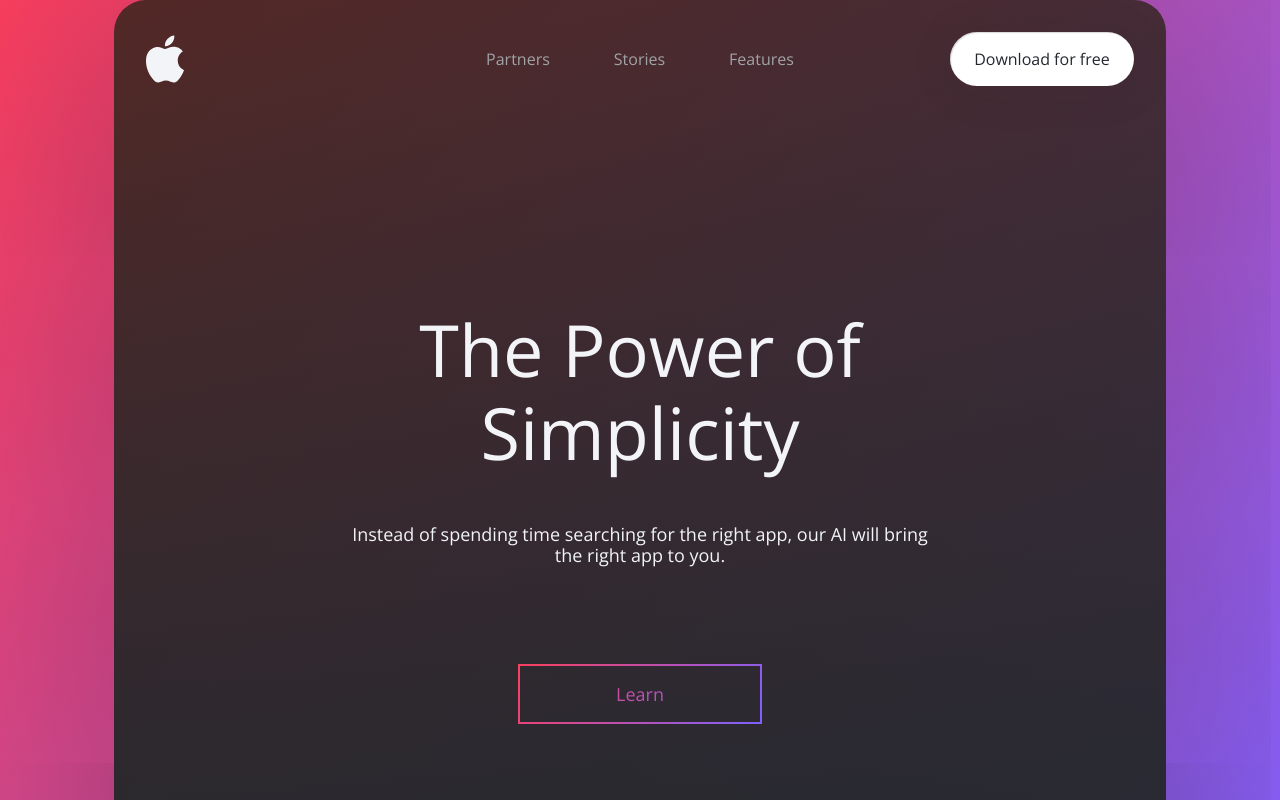
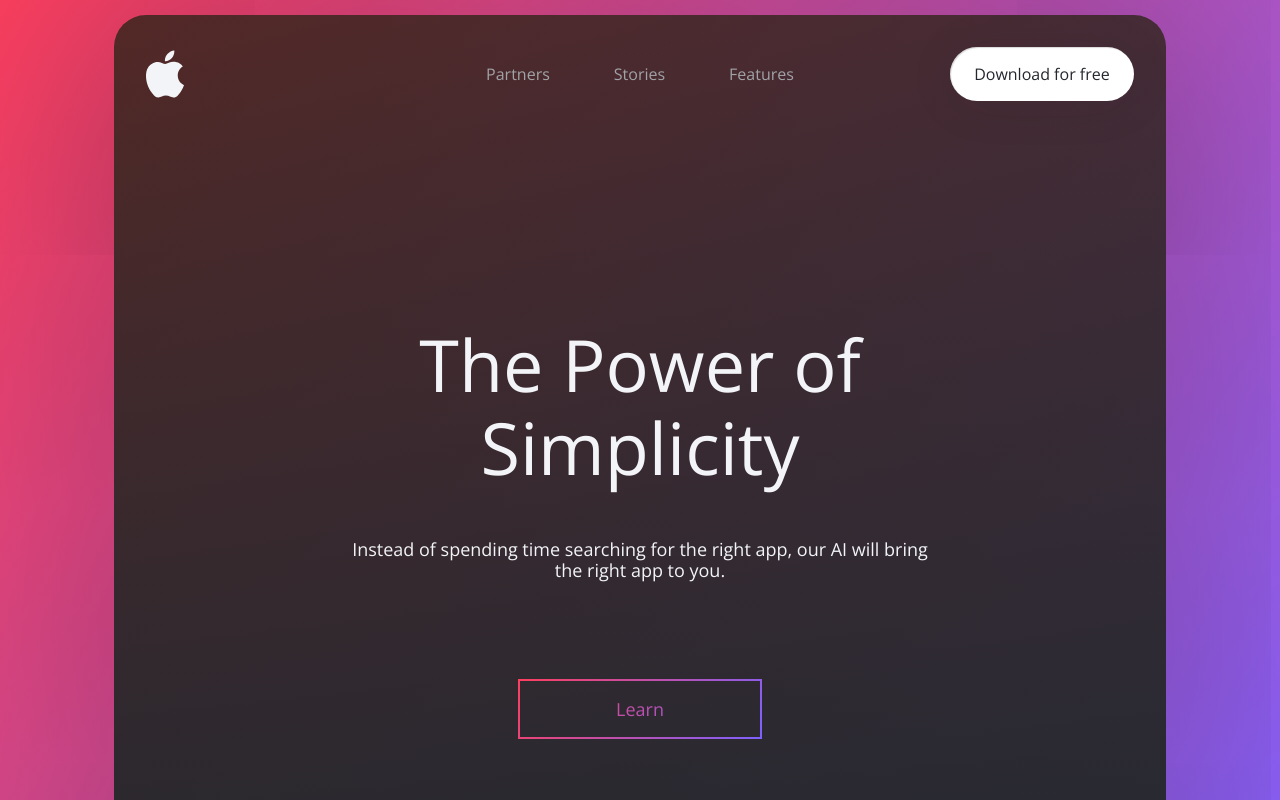
Before and after one commit to OlgaUsovich/react-power-implicity, a React (Create React App) app: page / in a window 1280 px wide. Shown: the top 800 px of the page. Built offline with nearby package versions, Linux system fonts and the light colour scheme; the HTML template or start-up script is replaced by a standard one.

Commit message:
feat(hw-36): add margin to container

```diff
--- a/public/index.html
+++ b/public/index.html
@@ -11,6 +11,6 @@
   </head>
   <body>
     <noscript>You need to enable JavaScript to run this app.</noscript>
-    <div id="root"></div>
+    <div id="root" class="root"></div>
   </body>
 </html>
--- a/src/App.scss
+++ b/src/App.scss
@@ -13,7 +13,7 @@
   height: 100%;
 }
 
-#root {
+.root {
   display: flex;
   flex-direction: column;
   justify-content: center;
@@ -27,7 +27,7 @@
   flex-direction: column;
   max-width: 1410px;
   height: 1010px;
-  margin: 0 5px;
+  margin: 15px;
   border-radius: 32px;
   box-shadow: constants.$container-shadow;
   background: constants.$dark-gradient;
@@ -35,6 +35,5 @@
   @media screen and (max-width: 592px) {
     width: 95%;
     height: fit-content;
-    margin: 15px;
   }
 }
```
